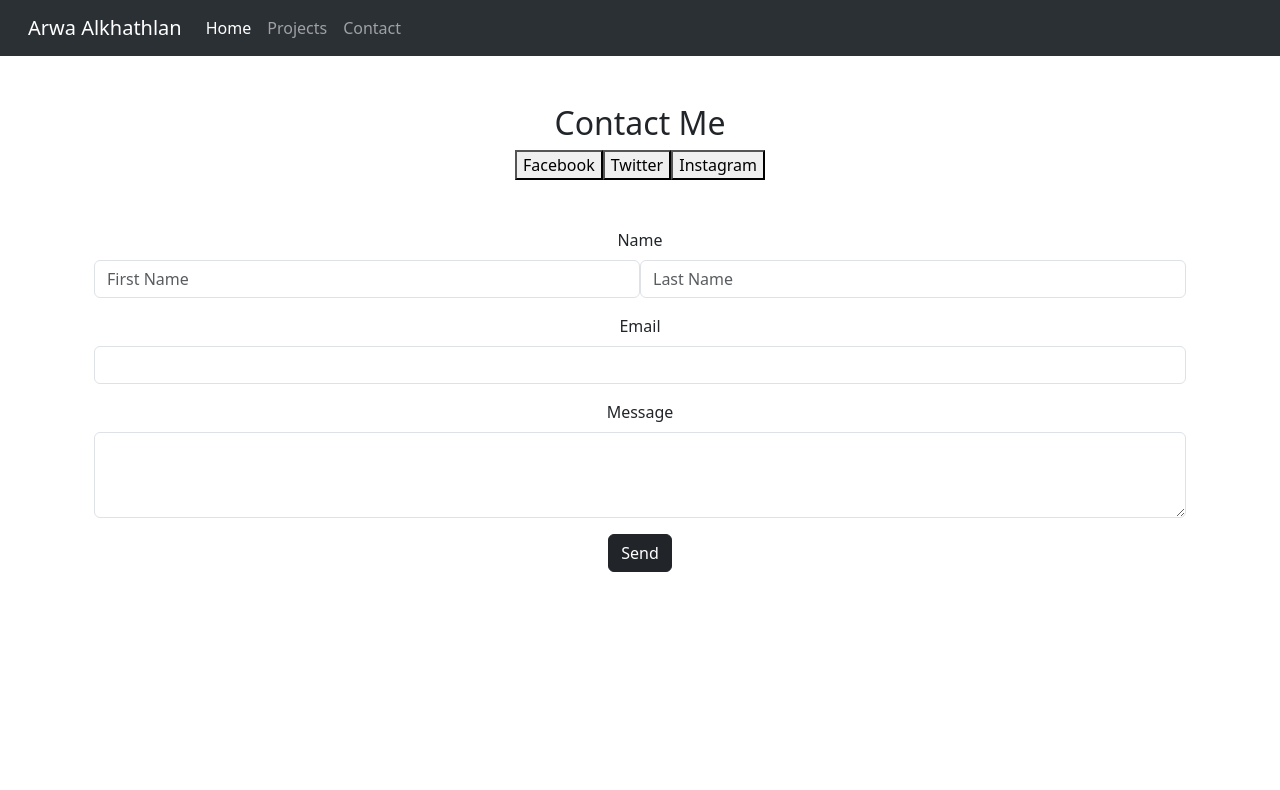
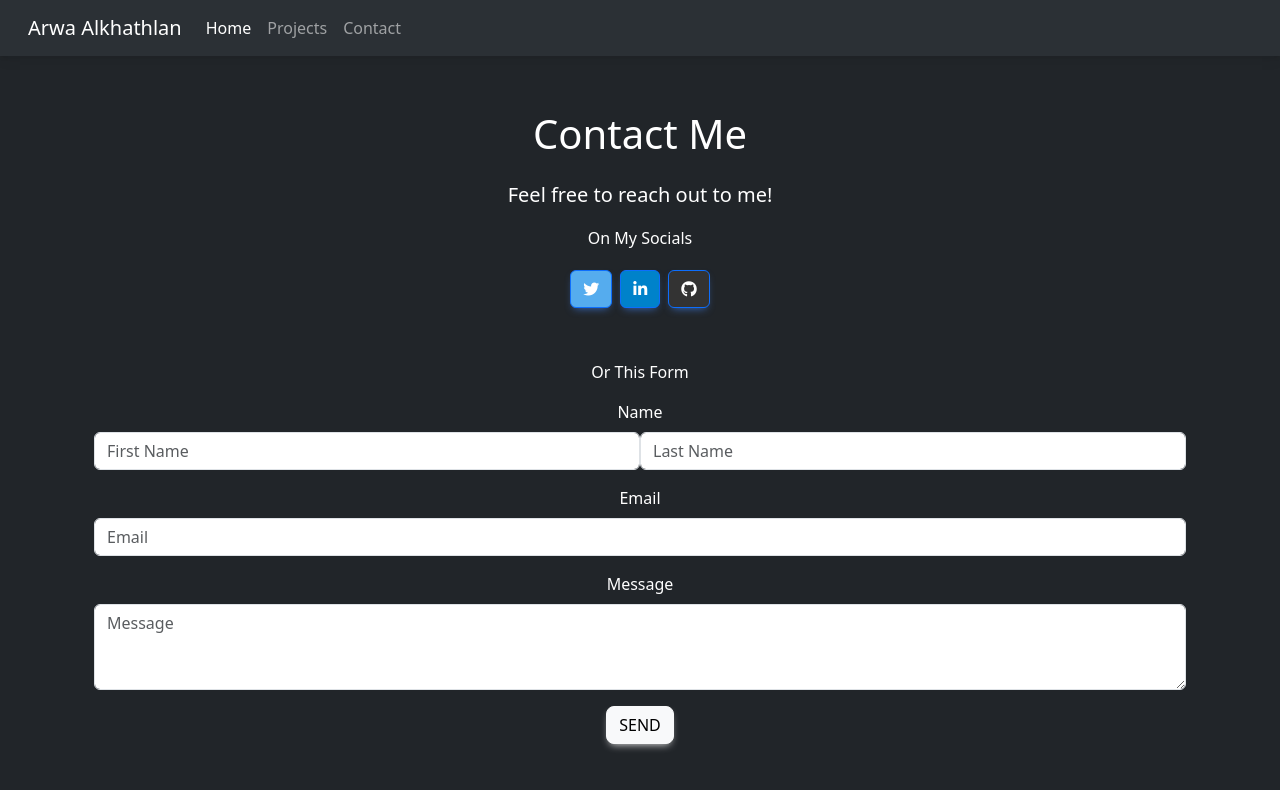
Before and after one commit to arwaalkhathlan/Portfolio, a React (Create React App) app: page /contact in a window 1280 px wide. Shown: the top 790 px of the page. Built offline with nearby package versions, Linux system fonts and the light colour scheme.

Commit message:
fixed the contact-form added icons for the socialbtns

```diff
--- a/package.json
+++ b/package.json
@@ -3,11 +3,13 @@
   "version": "0.1.0",
   "private": true,
   "dependencies": {
+    "@fortawesome/fontawesome-free": "^6.5.2",
     "@testing-library/jest-dom": "^6.4.6",
     "@testing-library/react": "^16.0.0",
     "@testing-library/user-event": "^14.5.2",
     "bootstrap": "^5.3.3",
     "emailjs-com": "^3.2.0",
+    "mdb-react-ui-kit": "^8.0.0",
     "react": "^18.3.1",
     "react-bootstrap": "^2.10.3",
     "react-dom": "^18.3.1",
--- a/src/components/common/ContactForm.js
+++ b/src/components/common/ContactForm.js
@@ -42,12 +42,13 @@ const ContactForm = () => {
 
   return (
     <div className="container mt-5 ">
+      <p class="d-flex justify-content-center align-items-center"> Or This Form</p>
 
       <form onSubmit={handleSubmit}>
         <div className="mb-3 ">
           <label
             htmlFor="name"
-            className="form-label d-flex justify-content-center align-items-center"
+            className="form-label d-flex justify-content-center align-items-center text-white"
           >
             Name
           </label>
@@ -77,7 +78,7 @@ const ContactForm = () => {
         <div className="mb-3">
           <label
             htmlFor="email"
-            className="form-label d-flex justify-content-center align-items-center"
+            className="form-label d-flex justify-content-center align-items-center text-white"
           >
             Email
           </label>
@@ -86,6 +87,7 @@ const ContactForm = () => {
             className="form-control"
             id="email"
             name="email"
+            placeholder="Email"
             value={formData.email}
             onChange={handleChange}
             required
@@ -94,7 +96,7 @@ const ContactForm = () => {
         <div className="mb-3">
           <label
             htmlFor="message"
-            className="form-label d-flex justify-content-center align-items-center"
+            className="form-label d-flex justify-content-center align-items-center text-white"
           >
             Message
           </label>
@@ -103,13 +105,14 @@ const ContactForm = () => {
             id="message"
             name="message"
             rows="3"
+            placeholder="Message"
             value={formData.message}
             onChange={handleChange}
             required
           ></textarea>
         </div>
         <div class="d-flex justify-content-center align-items-center">
-          <button type="submit" className="btn btn-dark ">
+          <button type="submit" className="btn btn-light rounded-3 ">
             Send
           </button>
         </div>
--- a/src/components/common/socialbtns.js
+++ b/src/components/common/socialbtns.js
@@ -1,9 +1,24 @@
+import React from "react";
+import { MDBBtn, MDBIcon } from "mdb-react-ui-kit";
+import "mdb-react-ui-kit/dist/css/mdb.min.css";
+
 const socialbtns = () => {
   return (
     <>
-      <button>Facebook</button>
-      <button>Twitter</button>
-      <button>Instagram</button>
+      <p class="d-flex justify-content-center align-items-center"> On My Socials</p>
+      <div class="d-flex justify-content-center align-items-center">
+        <MDBBtn className="m-1" style={{ backgroundColor: "#55acee" }} href="#">
+          <MDBIcon fab icon="twitter" />
+        </MDBBtn>
+
+        <MDBBtn className="m-1" style={{ backgroundColor: "#0082ca" }} href="#">
+          <MDBIcon fab icon="linkedin-in" />
+        </MDBBtn>
+
+        <MDBBtn className="m-1" style={{ backgroundColor: "#333333" }} href="#">
+          <MDBIcon fab icon="github" />
+        </MDBBtn>
+      </div>
     </>
   );
 };
--- a/src/components/pages/Contact.js
+++ b/src/components/pages/Contact.js
@@ -1,19 +1,20 @@
-
 import ContactForm from "../common/ContactForm";
 import socialbtns from "../common/socialbtns";
 
 const Contact = () => {
+  return (
+    <div class="bg-dark text-white vh-100 justify-content-center align-items-center ">
+      <p class="fs-1 pt-5 d-flex justify-content-center align-items-center ">
+        Contact Me
+      </p>
+      <p class="fs-5 d-flex justify-content-center align-items-center ">
+        Feel free to reach out to me!
+      </p>
+      <div className="container">
+        {socialbtns()}
 
-
-  return (
-    <div className="container mt-5">
-      <h2 class="d-flex justify-content-center align-items-center">
-        Contact Me
-      </h2>
-      <div class="d-flex justify-content-center align-items-center">
-        {socialbtns()}
+        <ContactForm />
       </div>
-     <ContactForm />
     </div>
   );
 };
--- a/src/index.js
+++ b/src/index.js
@@ -4,6 +4,9 @@ import ReactDOM from 'react-dom/client';
 import App from './App';
 import 'bootstrap/dist/css/bootstrap.rtl.min.css';
 import 'bootstrap/dist/js/bootstrap.min.js';
+import '@fortawesome/fontawesome-free/css/all.min.css';
+
+
 import { BrowserRouter } from 'react-router-dom';
 
 const root = ReactDOM.createRoot(document.getElementById('root'));
```
Also changed, not shown: 1 other file (tests, documents, lock files or other folders).
